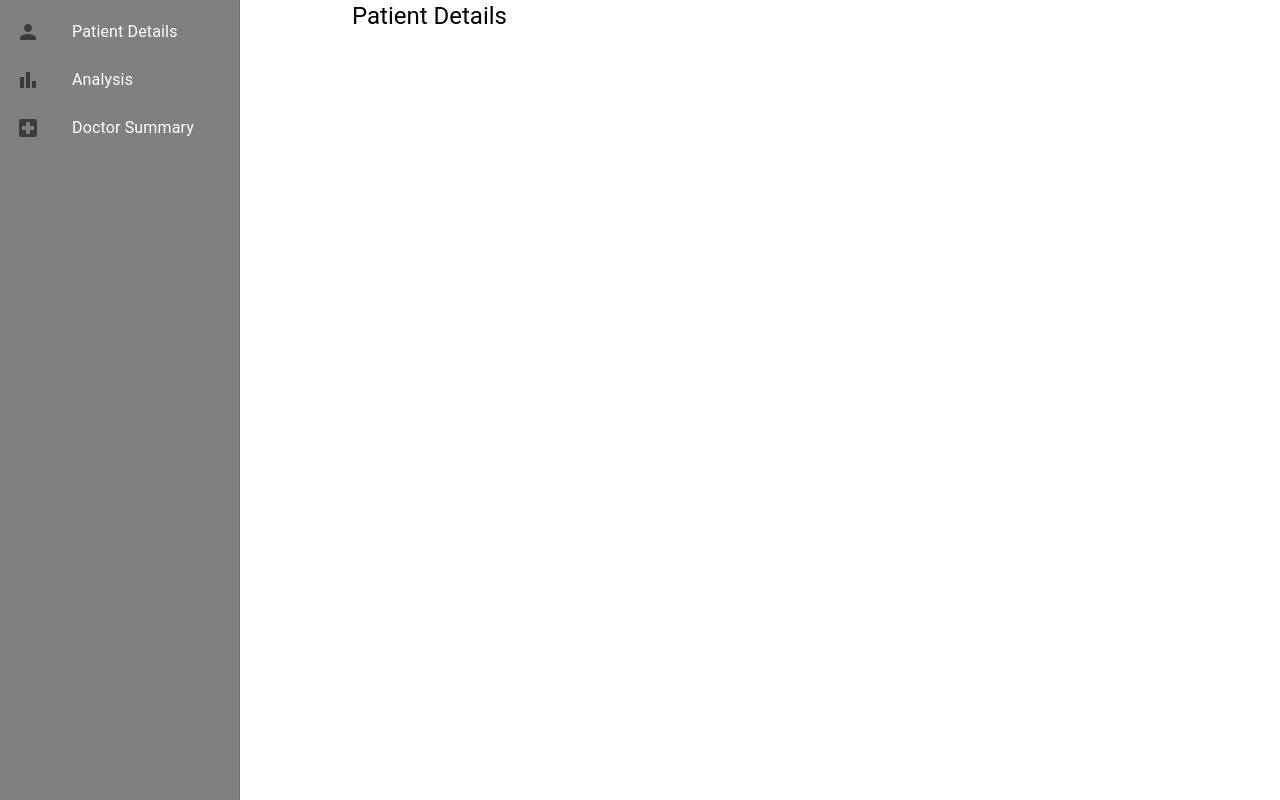
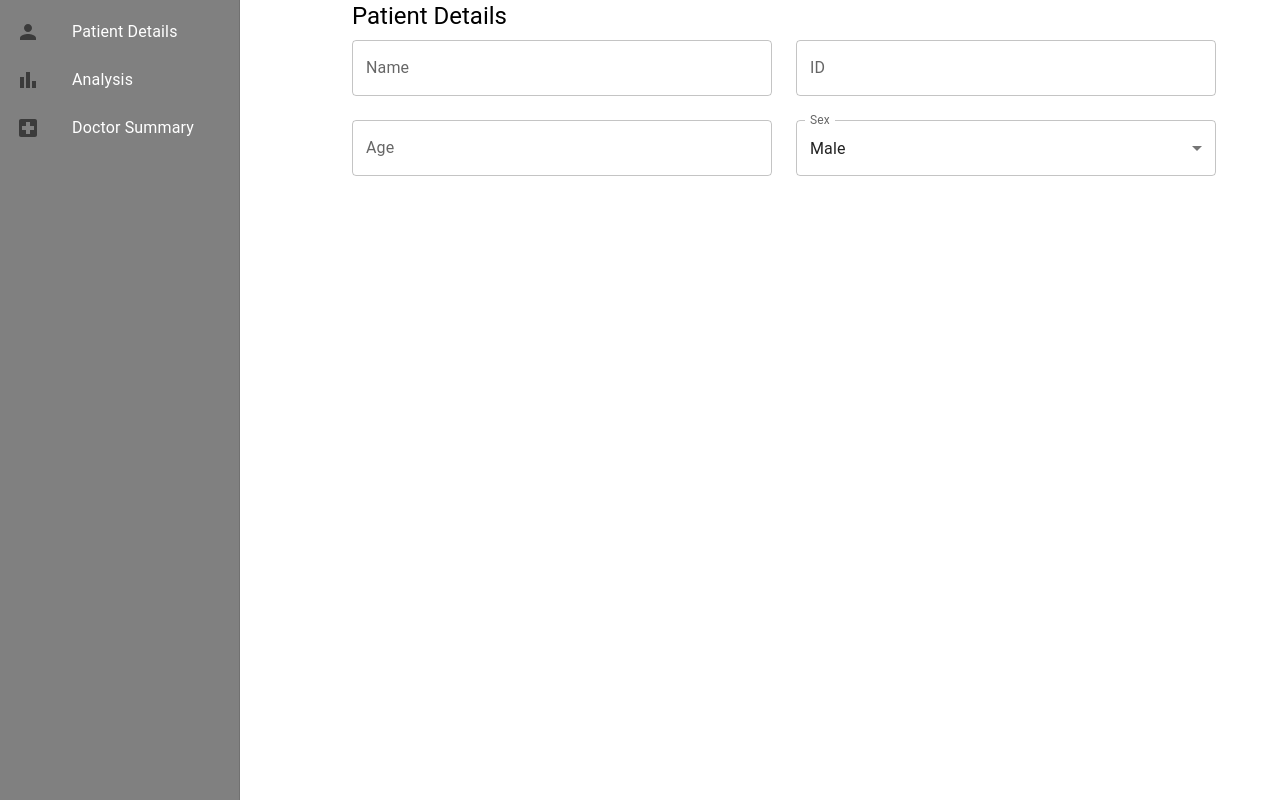
Before and after one commit to shaharAka/Chaim, a Next.js app: page / in a window 1280 px wide. Built offline with nearby package versions, Linux system fonts and the light colour scheme.

Commit message:
Update index.js

```diff
--- a/pages/index.js
+++ b/pages/index.js
@@ -52,7 +52,40 @@ export default function Home() {
                 <Typography variant="h5" gutterBottom>
                   Patient Details
                 </Typography>
-                {/* rest of the form code */}
+                <form>
+                  <Grid container spacing={3}>
+                    <Grid item xs={12} sm={6}>
+                      <TextField label="Name" variant="outlined" fullWidth />
+                    </Grid>
+                    <Grid item xs={12} sm={6}>
+                      <TextField label="ID" variant="outlined" fullWidth />
+                    </Grid>
+                    <Grid item xs={12} sm={6}>
+                      <TextField label="Age" variant="outlined" fullWidth type="number" />
+                    </Grid>
+                    <Grid item xs={12} sm={6}>
+                      <TextField
+                        label="Sex"
+                        variant="outlined"
+                        select
+                        fullWidth
+                        SelectProps={{
+                          native: true,
+                        }}
+                      >
+                        <option value="Male">Male</option>
+                        <option value="Female">Female</option>
+                      </TextField>
+                    </Grid>
+                  </Grid>
+                </form>
+              </div>
+            )}
+            {value === 1 && (
+              <div>
+                <Link href="/upload" passHref>
+                  <a>Upload an Image</a>
+                </Link>
               </div>
             )}
             {value === 2 && (
```
